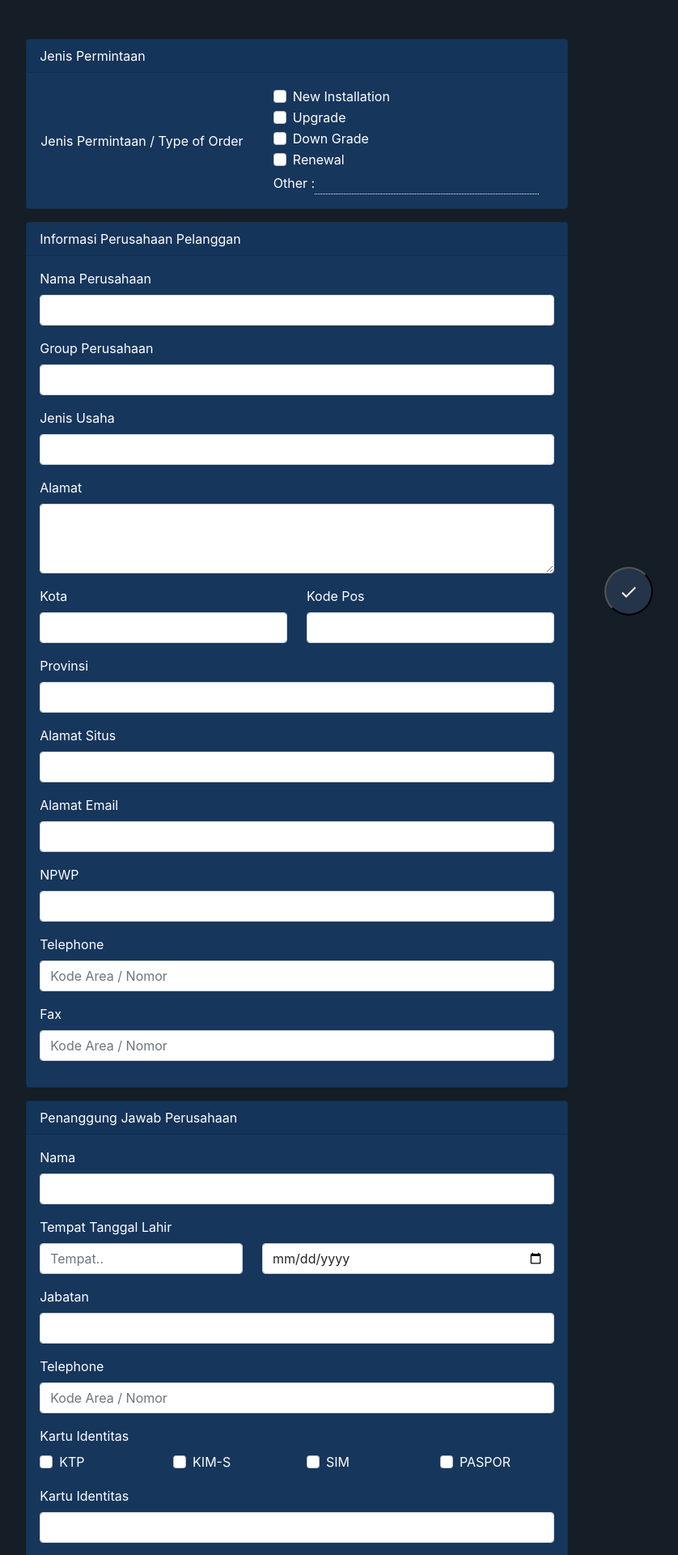
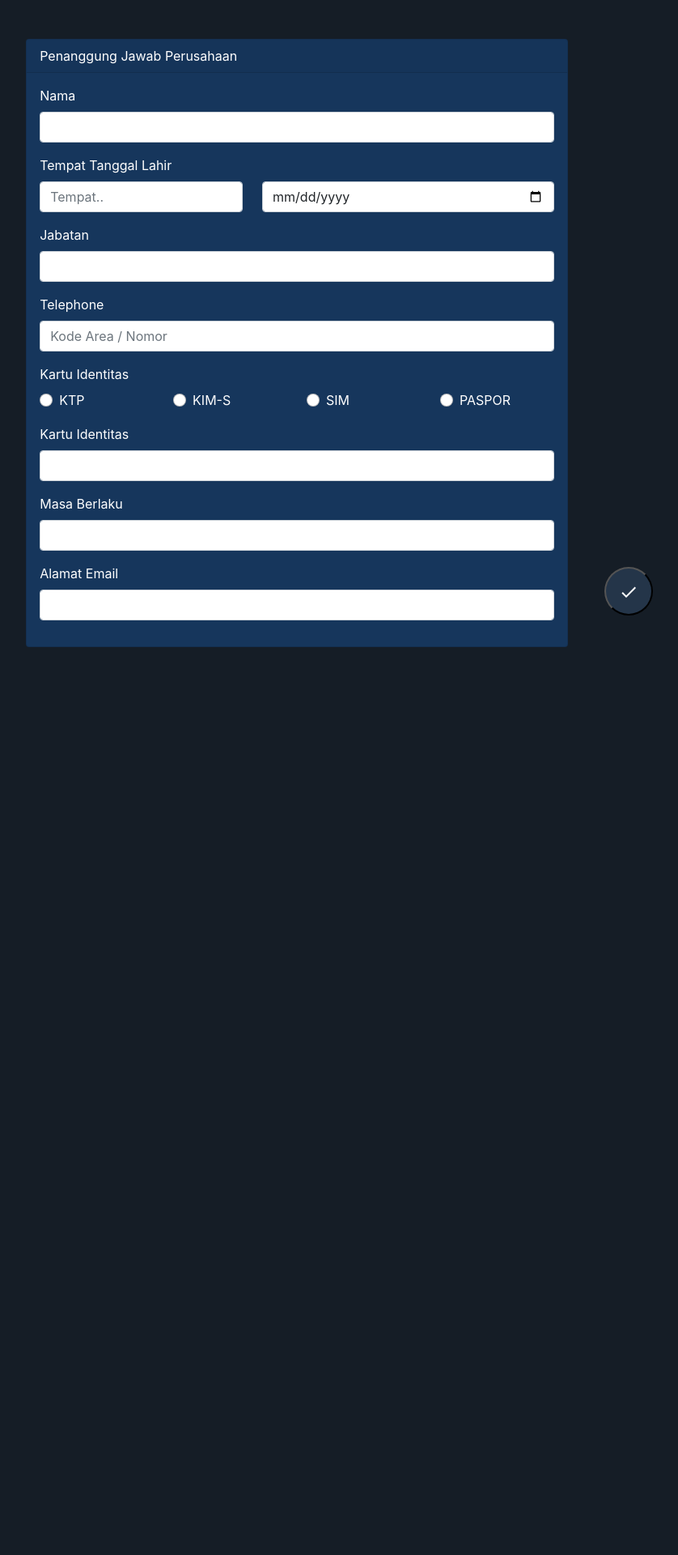
Before and after one commit to fillahfirdausyah/subscription-form, a React (Create React App) app: page / in a window 1280 px wide. Shown: the top 1920 px of the page at 81% size, without its empty margins (273-1111 px from the left). After the commit the page ends 848 px from the top, so only its background shows below. Built offline with nearby package versions, Linux system fonts and the light colour scheme.

Commit message:
fix Radio Component and finish get data from Authorized component

```diff
--- a/src/component/Form/index.js
+++ b/src/component/Form/index.js
@@ -1,36 +1,49 @@
 import { React, useEffect, useState } from "react";
 import DoneIcon from "@material-ui/icons/Done";
-import Logo from '../../assets/BuanaLintas.png'
+import Logo from "../../assets/BuanaLintas.png";
 import "./style.css";
 // Parts Component
+import TypeofOrder from "./parts/TypeofOrder";
 import InformasiPerusahaan from "./parts/InformasiPerusahaan";
-import Authorized from './parts/Authorized'
+import Authorized from "./parts/Authorized";
 
 function Form(props) {
-  // const [data, setData] = useState("")
-  const [ptName, setPtName] = useState('')
-  const [notify, setNotify] = useState(false);
-  const [infoPerusahaan, setInfoPerusahaan] = useState({})
+  const [data, setData] = useState("");
+  const [ptName, setPtName] = useState("");
 
-  const getInfoPerushaan = (index) => {
-    console.log(index)
-    setInfoPerusahaan(index)
-  }
+  //
+  const [typeofOrder, setTypeofOrder] = useState({});
+  const [infoPerusahaan, setInfoPerusahaan] = useState({});
+  const [authorized, setAuthorized] = useState({});
 
+  const getTypeofOrder = (data) => {
+    console.log(data);
+    setTypeofOrder(data);
+  };
+
+  const getInfoPerushaan = (data) => {
+    console.log(data);
+    setInfoPerusahaan(data);
+  };
+
+  const getAuthorized = (data) => {
+    console.log(data);
+    setAuthorized(data)
+  };
 
   const ptNamehandler = (e) => {
-    setPtName(e.target.value)
-  }
+    setPtName(e.target.value);
+  };
 
   const prosesHandler = (e) => {
     e.preventDefault();
 
     // setData(infoPerusahaan)
     const data = {
-      infoPerusahaan
-    }
+      infoPerusahaan,
+    };
 
-    props.setData(data)
+    props.setData(data);
   };
 
   return (
@@ -78,97 +91,25 @@ function Form(props) {
           </div> */}
 
           {/* Jenis Permintaan */}
-          <div class="card text-white bg-dark-custom mb-3 card-custom">
-            <div class="card-header">Jenis Permintaan</div>
-            <div class="card-body">
-              <table className="main-page">
-                <tr>
-                  <td>Jenis Permintaan / Type of Order</td>
-                  <td>
-                    <div class="form-check">
-                      <input
-                        class="form-check-input"
-                        type="checkbox"
-                        value="New Installation"
-                        id="new-instalation"
-                      />
-                      <label class="form-check-label" for="new-instalation">
-                        New Installation
-                      </label>
-                    </div>
-                    <div class="form-check">
-                      <input
-                        class="form-check-input"
-                        type="checkbox"
-                        value="Upgrade"
-                        id="upgrade"
-                      />
-                      <label class="form-check-label" for="upgrade">
-                        Upgrade
-                      </label>
-                    </div>
-                    <div class="form-check">
-                      <input
-                        class="form-check-input"
-                        type="checkbox"
-                        value="Down Grade"
-                        id="down-grade"
-                      />
-                      <label class="form-check-label" for="down-grade">
-                        Down Grade
-                      </label>
-                    </div>
-                    <div class="form-check">
-                      <input
-                        class="form-check-input"
-                        type="checkbox"
-                        value="Renewal"
-                        id="renewal"
-                      />
-                      <label class="form-check-label" for="renewal">
-                        Renewal
-                      </label>
-                    </div>
-                    <div class="mt-1">
-                      <label class="form-check-label" for="other">
-                        Other :{" "}
-                      </label>
-                      <input
-                        class="form-controll form-other"
-                        type="text"
-                        value=""
-                        id="other"
-                      />
-                    </div>
-                  </td>
-                </tr>
-              </table>
-            </div>
-          </div>
+          {/* <TypeofOrder getTypeofOrder={getTypeofOrder}/> */}
 
           {/* Informasi Perusahaan Pelanggan */}
-          <InformasiPerusahaan getInfoPerushaan={getInfoPerushaan}/>
+          {/* <InformasiPerusahaan getInfoPerushaan={getInfoPerushaan} /> */}
 
           {/* Penanggung Jawab Perusahaan */}
-          <Authorized />
+          <Authorized getAuthorized={getAuthorized}/>
 
           {/* Penanggung Jawab Keuangan */}
 
-
           {/* Alamat Penagihan */}
-
 
           {/* Penanggung Jawab Teknis */}
 
-
           {/* Layanan yang diminta */}
-
 
           {/* Alamat Instalasi */}
 
-
           {/* Biaya Berlanggana */}
-
 
           {/* Tanda Tangan */}
           {/* <div class="card text-white bg-dark-custom mb-3 card-custom">
--- a/src/component/Form/parts/Authorized/index.js
+++ b/src/component/Form/parts/Authorized/index.js
@@ -1,6 +1,56 @@
-import React from "react";
+import React, { useState } from "react";
+import Radio from "../../../Radio";
 
-function Authorized() {
+function Authorized({ getAuthorized }) {
+  const [data, setData] = useState({
+    nama: "",
+    ttlTempat: "",
+    ttlTggl: "",
+    jabatan: "",
+    telephone: "",
+    kartuID: "",
+    noKartuId: "",
+    masaBerlaku: "",
+    email: "",
+  });
+
+  const kartuData = [
+    {
+      name: "kartuID",
+      id: "ktp",
+      val: "KTP",
+      label: "KTP",
+    },
+    {
+      name: "kartuID",
+      id: "kim-s",
+      val: "KIM-S",
+      label: "KIM-S",
+    },
+    {
+      name: "kartuID",
+      id: "sim",
+      val: "SIM",
+      label: "SIM",
+    },
+    {
+      name: "kartuID",
+      id: "paspor",
+      val: "PASPOR",
+      label: "PASPOR",
+    },
+  ];
+
+  const changeHandler = (e) => {
+    const { name, value } = e.target;
+    const newData = {
+      ...data,
+      [name]: value,
+    };
+    setData(newData);
+    console.log(newData);
+  };
+
   return (
     <>
       <div class="card text-white bg-dark-custom mb-3 card-custom">
@@ -13,8 +63,11 @@ function Authorized() {
             <input
               required
               type="text"
+              onChange={changeHandler}
               class="form-control"
               id="nama-perusahaan"
+              name="nama"
+              value={data.nama}
             />
           </div>
           <div class="mb-3">
@@ -26,9 +79,12 @@ function Authorized() {
                 <input
                   required
                   type="text"
+                  onChange={changeHandler}
                   placeholder="Tempat.."
                   class="form-control"
                   id="group-perusahaan"
+                  name="ttlTempat"
+                  value={data.ttlTempat}
                 />
               </div>
               <div className="col-7">
@@ -37,6 +93,9 @@ function Authorized() {
                   type="date"
                   class="form-control"
                   id="group-perusahaan"
+                  name="ttlTggl"
+                  onChange={changeHandler}
+                  value={data.ttlTggl}
                 />
               </div>
             </div>
@@ -48,8 +107,11 @@ function Authorized() {
             <input
               required
               type="text"
+              onChange={changeHandler}
               class="form-control"
               id="jenis-usaha"
+              name="jabatan"
+              value={data.jabatan}
             />
           </div>
           <div class="mb-3">
@@ -58,10 +120,13 @@ function Authorized() {
             </label>
             <input
               required
-              type="text"
+              type="number"
+              onChange={changeHandler}
               placeholder="Kode Area / Nomor"
               class="form-control"
               id="jenis-usaha"
+              name="telephone"
+              value={data.telephone}
             />
           </div>
           <div class="mb-3">
@@ -69,62 +134,17 @@ function Authorized() {
               Kartu Identitas
             </label>
             <div className="row">
-              <div className="col">
-                <div class="form-check">
-                  <input
-                    required
-                    class="form-check-input"
-                    type="checkbox"
-                    value=""
-                    id="flexCheckDefault"
+              {kartuData.map((x) => (
+                <div className="col">
+                  <Radio
+                    label={x.label}
+                    id={x.id}
+                    value={x.val}
+                    name={x.name}
+                    onChange={changeHandler}
                   />
-                  <label class="form-check-label" for="flexCheckDefault">
-                    KTP
-                  </label>
                 </div>
-              </div>
-              <div className="col">
-                <div class="form-check">
-                  <input
-                    required
-                    class="form-check-input"
-                    type="checkbox"
-                    value=""
-                    id="flexCheckDefault"
-                  />
-                  <label class="form-check-label" for="flexCheckDefault">
-                    KIM-S
-                  </label>
-                </div>
-              </div>
-              <div className="col">
-                <div class="form-check">
-                  <input
-                    required
-                    class="form-check-input"
-                    type="checkbox"
-                    value=""
-                    id="flexCheckDefault"
-                  />
-                  <label class="form-check-label" for="flexCheckDefault">
-                    SIM
-                  </label>
-                </div>
-              </div>
-              <div className="col">
-                <div class="form-check">
-                  <input
-                    required
-                    class="form-check-input"
-                    type="checkbox"
-                    value=""
-                    id="flexCheckDefault"
-                  />
-                  <label class="form-check-label" for="flexCheckDefault">
-                    PASPOR
-                  </label>
-                </div>
-              </div>
+              ))}
             </div>
           </div>
           <div class="mb-3">
@@ -133,9 +153,12 @@ function Authorized() {
             </label>
             <input
               required
-              type="text"
+              type="number"
+              onChange={changeHandler}
               class="form-control"
               id="jenis-usaha"
+              name="noKartuId"
+              value={data.noKartuId}
             />
           </div>
           <div class="mb-3">
@@ -145,8 +168,11 @@ function Authorized() {
             <input
               required
               type="text"
+              onChange={changeHandler}
               class="form-control"
               id="jenis-usaha"
+              name="masaBerlaku"
+              value={data.masaBerlaku}
             />
           </div>
           <div class="mb-3">
@@ -155,9 +181,12 @@ function Authorized() {
             </label>
             <input
               required
-              type="text"
+              type="email"
+              onChange={changeHandler}
               class="form-control"
               id="jenis-usaha"
+              name="email"
+              value={data.email}
             />
           </div>
         </div>
--- /dev/null
+++ b/src/component/Form/parts/TypeofOrder/index.js
@@ -0,0 +1,66 @@
+import React, { useState } from "react";
+import Radio from "../../../Radio";
+
+function TypeofOrder({ getTypeofOrder }) {
+  const [other, setOther] = useState("");
+
+  const xkl = [
+    {
+      name: "TypeofOrder",
+      label: "New Installation",
+      val: "New Installation",
+      id: "newInstallation",
+    },
+    {
+      name: "TypeofOrder",
+      label: "Upgrade",
+      val: "Upgrade",
+      id: "upgrade",
+    },
+    {
+      name: "TypeofOrder",
+      label: "Down Grade",
+      val: "Down Grade",
+      id: "downGrade",
+    },
+    {
+      name: "TypeofOrder",
+      label: "Renewal",
+      val: "Renewal",
+      id: "renewal",
+    },
+  ];
+
+  const otherHandler = (e) => {
+    const iko = e.target.value;
+    setOther(iko);
+    getTypeofOrder(iko);
+  };
+
+  const radioHandler = (e) => {
+    const {value, checked} = e.target
+    getTypeofOrder({[value]: checked})
+  }
+
+  return (
+    <>
+      <div class="card text-white bg-dark-custom mb-3 card-custom">
+        <div class="card-header">Jenis Permintaan</div>
+        <div class="card-body">
+          <table className="main-page">
+            <tr>
+              <td>Jenis Permintaan / Type of Order</td>
+              <td>
+                {xkl.map(x =>
+                  <Radio name={x.name} key={x.id} id={x.id} label={x.label} value={x.val} onChange={radioHandler}/>
+                )}
+              </td>
+            </tr>
+          </table>
+        </div>
+      </div>
+    </>
+  );
+}
+
+export default TypeofOrder;
--- /dev/null
+++ b/src/component/Radio/index.js
@@ -0,0 +1,23 @@
+import React from "react";
+
+function Radio(props) {
+  return (
+    <>
+      <div class="form-check">
+        <input
+          class="form-check-input"
+          type="radio"
+          name={props.name}
+          id={props.id}
+          value={props.value}
+          onChange={props.onChange}
+        />
+        <label class="form-check-label" for={props.id}>
+          {props.label}
+        </label>
+      </div>
+    </>
+  );
+}
+
+export default Radio;
```
